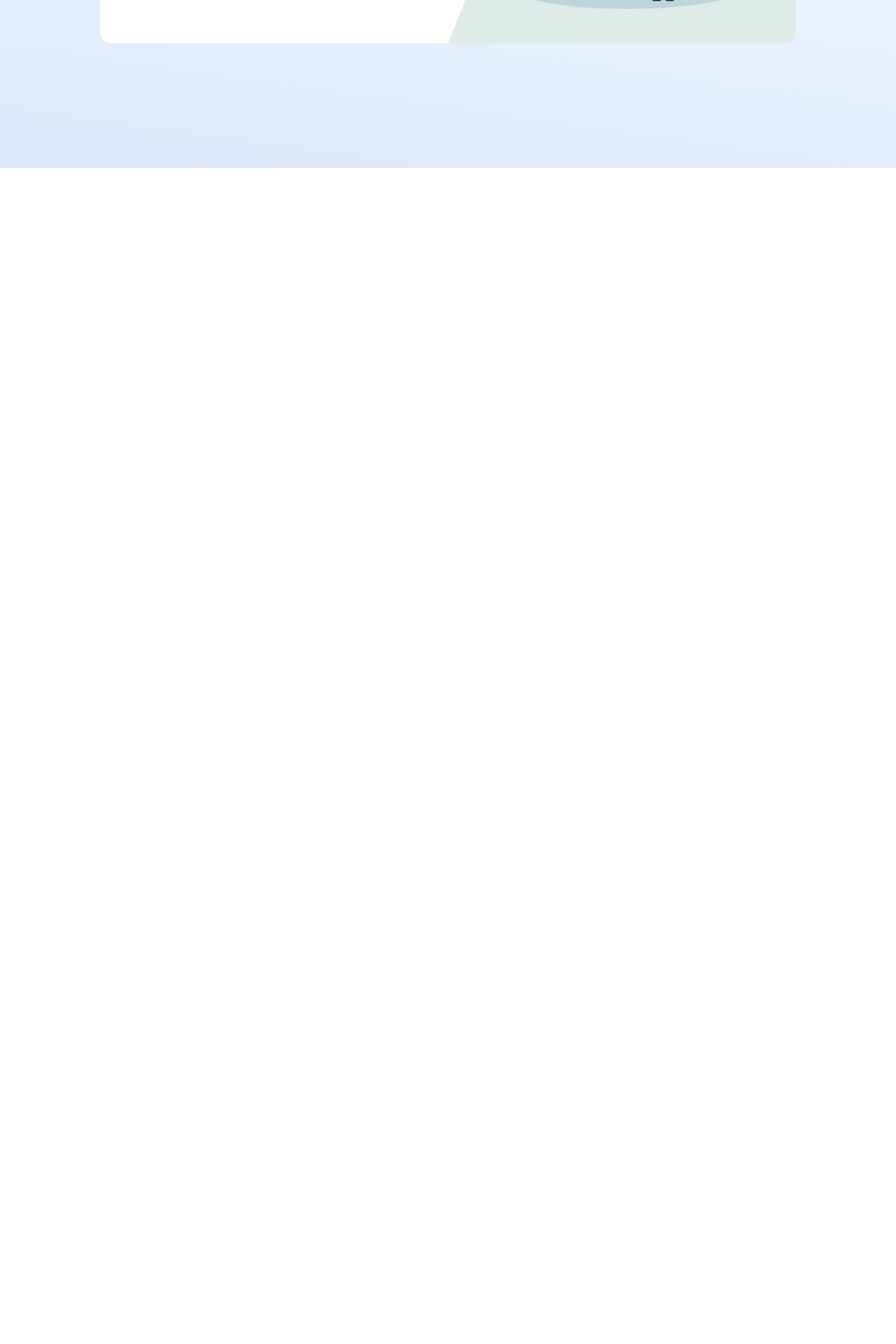
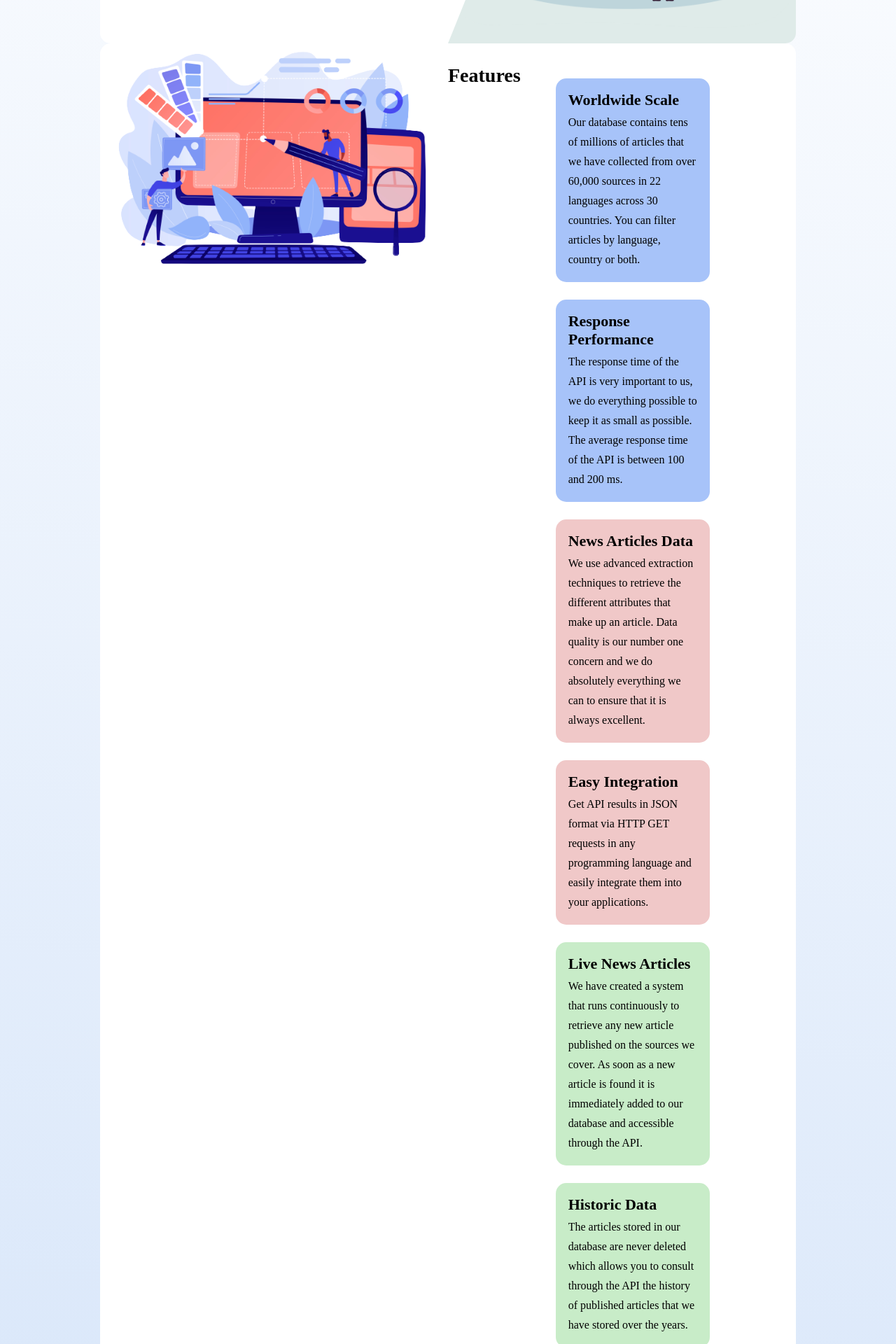
Before and after one commit to PercaysoRecruitment/pe3-soc_cohort_8-hkmarcoot, a React (Create React App) app in the folder newsapp/: page / in a window 1280 px wide. Shown: the part 560-2480 px from the top of the page at 70% size. Before the commit the page ends 800 px from the top, so only its background shows below. Built offline with nearby package versions, Linux system fonts and the light colour scheme; no server answers; a web font is replaced by a local one.

Commit message:
add feature section for mobile version

```diff
--- a/newsapp/src/App.js
+++ b/newsapp/src/App.js
@@ -7,6 +7,7 @@ import SearchSection from "./SearchSection";
 import HistorySection from "./HistorySection";
 import ResultSection from "./ResultSection";
 import HeroSection from "./HeroSection";
+import FeatureSection from "./FeatureSection";
 
 function App() {
   const [currentNews, setCurrentNews] = useState();
@@ -56,6 +57,7 @@ function App() {
           />
           {currentNews && <ResultSection news={currentNews} />}
           {currentNews ? "" : <HeroSection />}
+          {currentNews ? "" : <FeatureSection />}
         </div>
       </div>
     </div>
--- /dev/null
+++ b/newsapp/src/FeatureSection.js
@@ -0,0 +1,72 @@
+export default function FeatureSection() {
+  return (
+    <div className="feature-section">
+      <div className="feature-section-img"></div>
+      <h2 className="feature-header">Features</h2>
+      <div className="feature-block-container">
+        <div className="feature-block feature-bg-blue">
+          <div className="feature-block-text">
+            <h4>Worldwide Scale</h4>
+            <p>
+              Our database contains tens of millions of articles that we have
+              collected from over 60,000 sources in 22 languages across 30
+              countries. You can filter articles by language, country or both.
+            </p>
+          </div>
+        </div>
+        <div className="feature-block feature-bg-blue">
+          <div className="feature-block-text">
+            <h4>Response Performance</h4>
+            <p>
+              The response time of the API is very important to us, we do
+              everything possible to keep it as small as possible. The average
+              response time of the API is between 100 and 200 ms.
+            </p>
+          </div>
+        </div>
+        <div className="feature-block feature-bg-orange">
+          <div className="feature-block-text">
+            <h4>News Articles Data</h4>
+            <p>
+              We use advanced extraction techniques to retrieve the different
+              attributes that make up an article. Data quality is our number one
+              concern and we do absolutely everything we can to ensure that it
+              is always excellent.
+            </p>
+          </div>
+        </div>
+        <div className="feature-block feature-bg-orange">
+          <div className="feature-block-text">
+            <h4>Easy Integration</h4>
+            <p>
+              Get API results in JSON format via HTTP GET requests in any
+              programming language and easily integrate them into your
+              applications.
+            </p>
+          </div>
+        </div>
+        <div className="feature-block feature-bg-green">
+          <div className="feature-block-text">
+            <h4>Live News Articles</h4>
+            <p>
+              We have created a system that runs continuously to retrieve any
+              new article published on the sources we cover. As soon as a new
+              article is found it is immediately added to our database and
+              accessible through the API.
+            </p>
+          </div>
+        </div>
+        <div className="feature-block feature-bg-green">
+          <div className="feature-block-text">
+            <h4>Historic Data</h4>
+            <p>
+              The articles stored in our database are never deleted which allows
+              you to consult through the API the history of published articles
+              that we have stored over the years.
+            </p>
+          </div>
+        </div>
+      </div>
+    </div>
+  );
+}
--- a/newsapp/src/styles.css
+++ b/newsapp/src/styles.css
@@ -155,6 +155,11 @@ h3 {
   font-size: 18px;
   font-weight: 400;
   line-height: 25px;
+}
+
+h4 {
+  font-size: 22px;
+  font-weight: 700;
 }
 
 h6 {
@@ -333,6 +338,46 @@ input[type="submit"] {
   /* Hide the desktop image for mobile version */
   display: none;
 }
+
+.feature-section {
+  margin: 0 15px;
+}
+
+.feature-section-img {
+  background: url("./webdesign.png") no-repeat;
+  background-position: center;
+  background-size: cover;
+  height: 340px;
+  width: 100%;
+  border-radius: 15px;
+}
+
+.feature-header {
+  margin-top: 30px;
+  text-align: center;
+}
+
+.feature-block-container {
+  margin-top: 50px;
+}
+
+.feature-block {
+  /* background-color: red; */
+  border-radius: 15px;
+  margin: 0 50px 25px;
+  height: auto;
+}
+
+.feature-block-text {
+  display: inline-block;
+  margin: 18px;
+}
+
+.feature-block-text p {
+  margin-top: 5px;
+  line-height: 28px;
+  font-weight: 450;
+}
 /*------------ Reusable Items ---------------*/
 .text-centered {
   /* text-align: center; */
@@ -373,6 +418,18 @@ input[type="submit"] {
 
 .text-theme-color {
   color: cornflowerblue;
+}
+
+.feature-bg-blue {
+  background-color: rgb(167, 195, 249);
+}
+
+.feature-bg-orange {
+  background-color: rgb(240, 200, 200);
+}
+
+.feature-bg-green {
+  background-color: rgb(200, 236, 200);
 }
 /*------------Reusable Items End-----------------*/
 
@@ -467,4 +524,24 @@ input[type="submit"] {
     clip-path: polygon(30% 0, 100% 0, 100% 100%, 0% 100%);
     border-radius: 0 15px 15px 0;
   }
+
+  .feature-section-img {
+    display: block;
+    width: 50%;
+    background-size: cover;
+    background-position: center;
+  }
+  .feature-section {
+    display: flex;
+    background: white;
+    border-radius: 15px;
+  }
+
+  /* .feature-block-container {
+    display: flex;
+    flex-flow: wrap;
+  } */
+  .feature-block {
+    width: 220px;
+  }
 }
```
Also changed, not shown: newsapp/src/webdesign.png (added).
